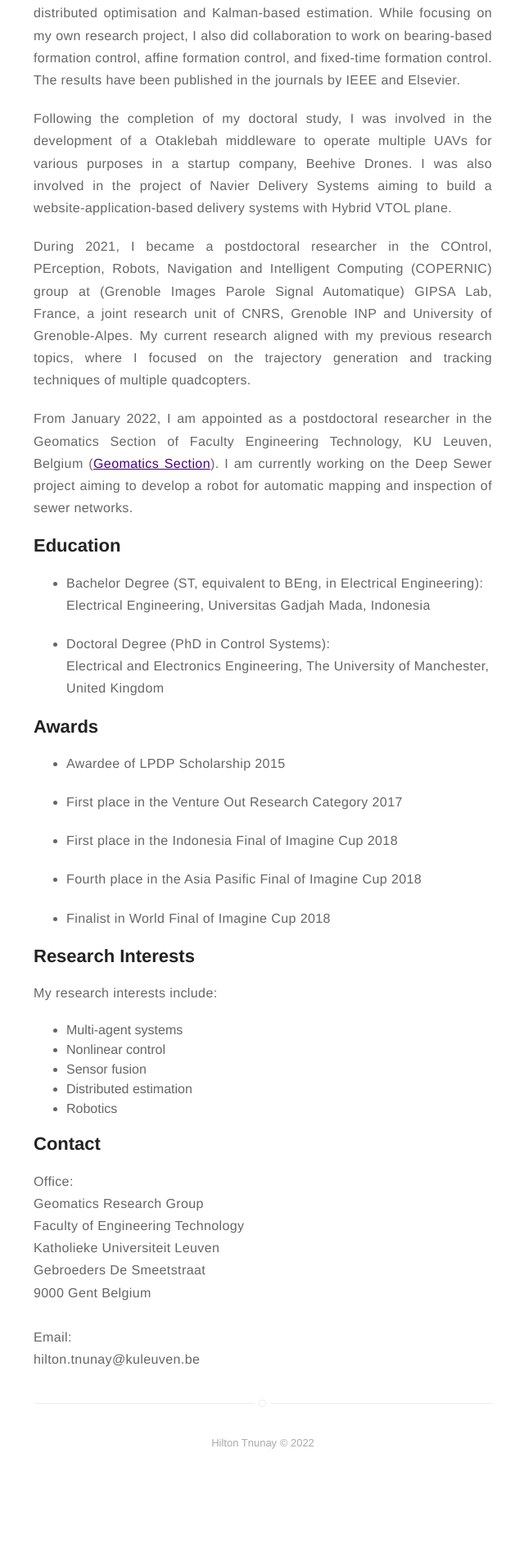
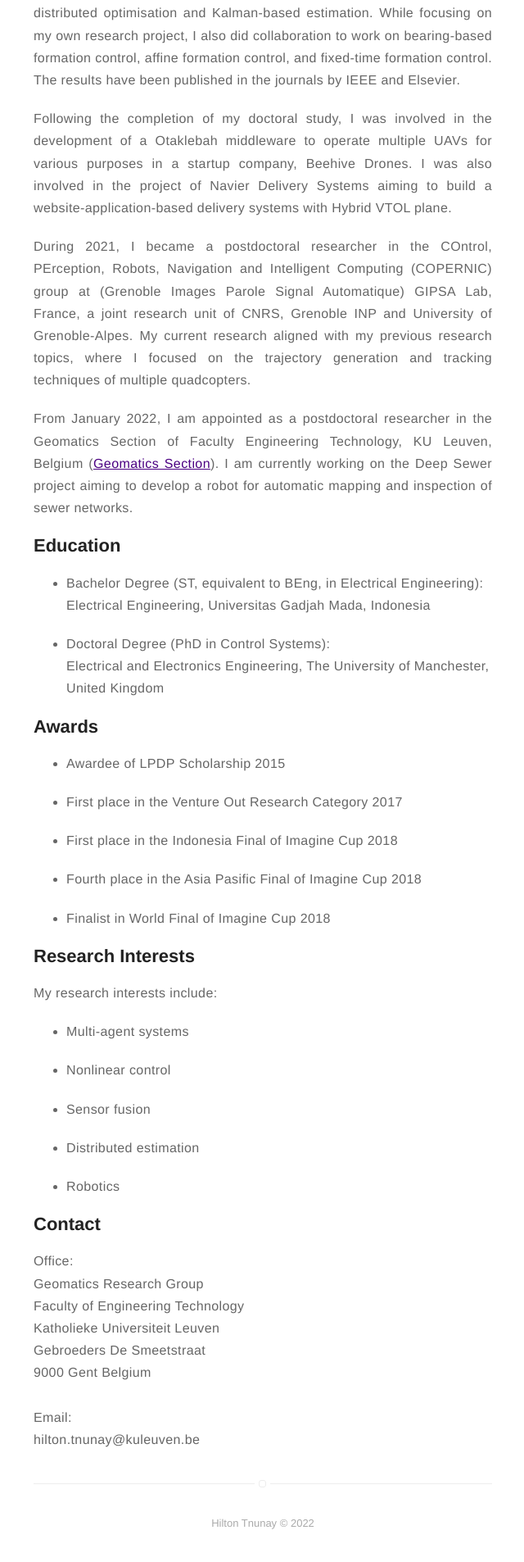
Before and after one commit to tnunay/tnunay.github.io, a Jekyll site: the page built from about.md, in a window 1280 px wide. Shown: the part 969-2875 px from the top of the page at 82% size, without its empty margins (319-959 px from the left). Built offline with Jekyll 4.4.1, drawn with Linux system fonts in a browser that asks for light colours; before the commit the page ends 2777 px from its top, so only the background shows below that.

Commit message:
Update information (3)

```diff
--- a/about.md
+++ b/about.md
@@ -48,11 +48,11 @@ layout: page
 <p align="justify">My research interests include:</p>
 
 <ul class="research-interests">
-	<li>Multi-agent systems</li>
-	<li>Nonlinear control</li>
-	<li>Sensor fusion</li>
-	<li>Distributed estimation</li>
-	<li>Robotics</li>
+	<li><p>Multi-agent systems</p></li>
+	<li><p>Nonlinear control</p></li>
+	<li><p>Sensor fusion</p></li>
+	<li><p>Distributed estimation</p></li>
+	<li><p>Robotics</p></li>
 </ul>
 
 
```
